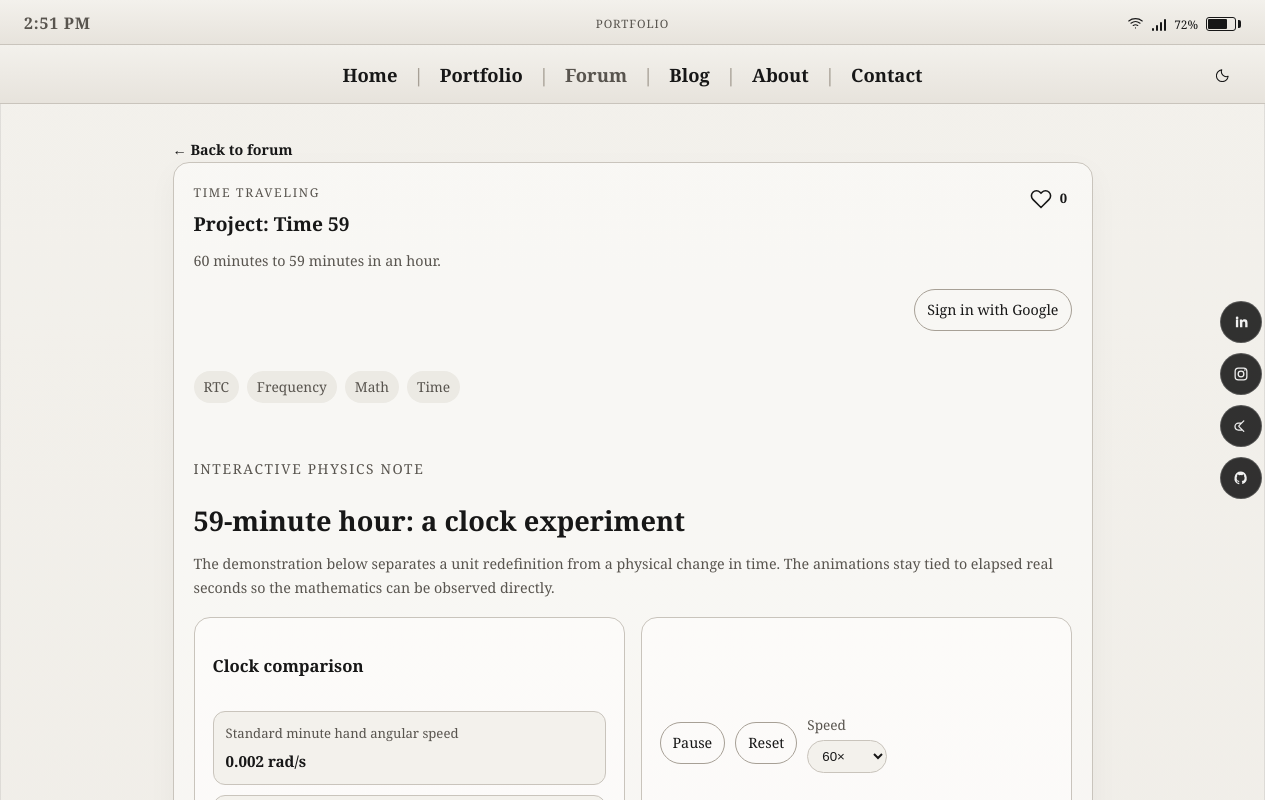
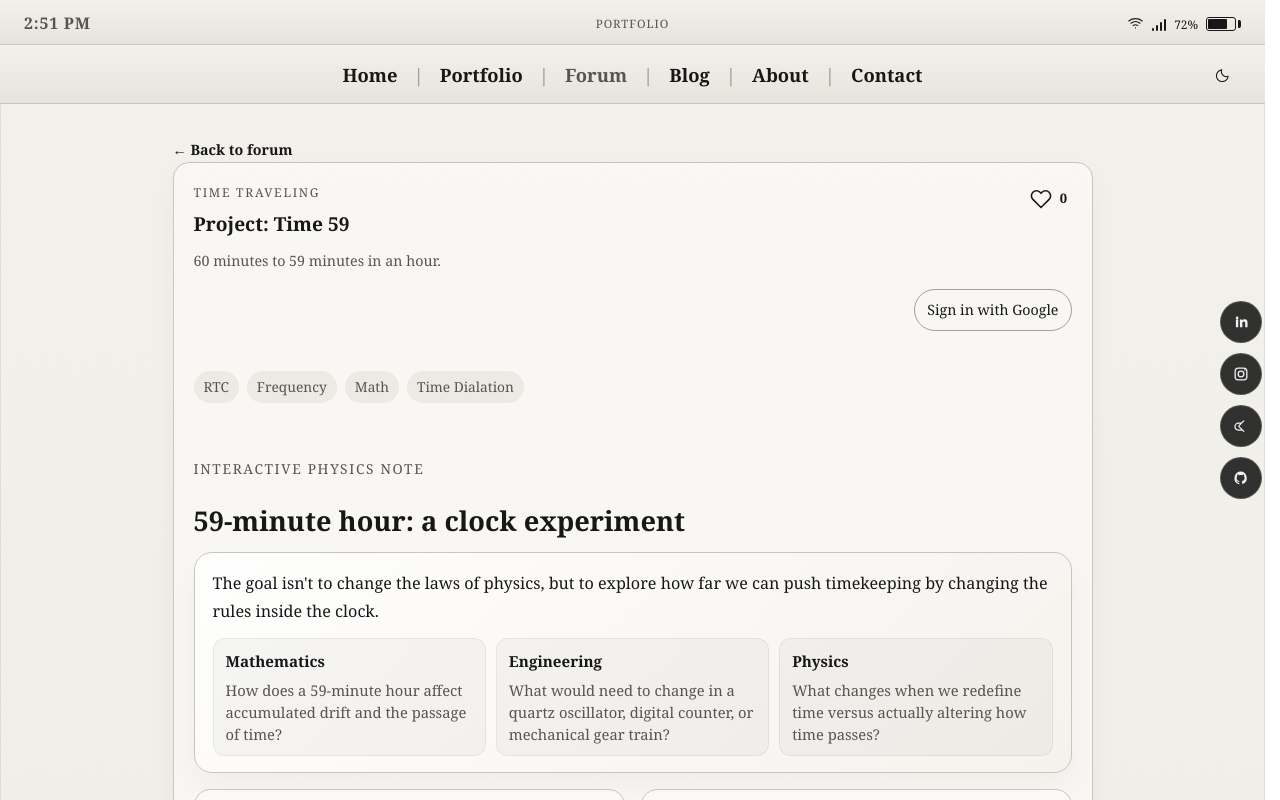
Before and after one commit to Allono07/portfolio_new, a React (Vite) app: page /forum/project-59 in a window 1280 px wide. Shown: the top 800 px of the page. Built offline with nearby package versions, Linux system fonts and the light colour scheme; no server answers; the database is empty.

Commit message:
chore(description update

```diff
--- a/src/components/Time59Visualization.jsx
+++ b/src/components/Time59Visualization.jsx
@@ -168,7 +168,7 @@ function RelativityPair({ velocityRatio, stationaryElapsed, movingElapsed }) {
 
 export default function Time59Visualization() {
   const [isPlaying, setIsPlaying] = useState(true);
-  const [speedMultiplier, setSpeedMultiplier] = useState(60);
+  const [speedMultiplier, setSpeedMultiplier] = useState(10);
   const [timeRange, setTimeRange] = useState(24);
   const [minutesPerHour, setMinutesPerHour] = useState(59);
   const [secondsPerMinute, setSecondsPerMinute] = useState(60);
@@ -241,9 +241,25 @@ export default function Time59Visualization() {
       <div className="time59-intro">
         <p className="page-kicker">Interactive physics note</p>
         <h2 className="time59-title">59-minute hour: a clock experiment</h2>
-        <p className="time59-lead">
-          The demonstration below separates a unit redefinition from a physical change in time. The animations stay tied to elapsed real seconds so the mathematics can be observed directly.
-        </p>
+        <div className="time59-lead-card">
+          <p className="time59-lead">
+            The goal isn't to change the laws of physics, but to explore how far we can push timekeeping by changing the rules inside the clock.
+          </p>
+          <div className="time59-lead-grid">
+            <div className="time59-lead-pill">
+              <strong>Mathematics</strong>
+              <span>How does a 59-minute hour affect accumulated drift and the passage of time?</span>
+            </div>
+            <div className="time59-lead-pill">
+              <strong>Engineering</strong>
+              <span>What would need to change in a quartz oscillator, digital counter, or mechanical gear train?</span>
+            </div>
+            <div className="time59-lead-pill">
+              <strong>Physics</strong>
+              <span>What changes when we redefine time versus actually altering how time passes?</span>
+            </div>
+          </div>
+        </div>
       </div>
 
       <div className="time59-grid time59-grid--two">
--- a/src/data/forumTopics.js
+++ b/src/data/forumTopics.js
@@ -4,7 +4,7 @@ export const forumTopics = [
     title: 'Project: Time 59',
     category: 'Time Traveling',
     description: '60 minutes to 59 minutes in an hour.',
-    tags: ['RTC', 'Frequency', 'Math', 'Time'],
+    tags: ['RTC', 'Frequency', 'Math', 'Time Dialation', ],
   },
 //   {
 //     id: 'community-creator-hub',
--- a/src/styles.css
+++ b/src/styles.css
@@ -368,10 +368,47 @@ textarea {
   font-size: clamp(1.2rem, 2.2vw, 1.7rem);
 }
 
+.time59-lead-card {
+  display: grid;
+  gap: 12px;
+  padding: 16px 18px;
+  border: 1px solid var(--rule);
+  border-radius: 18px;
+  background: linear-gradient(135deg, rgba(255, 255, 255, 0.9), rgba(245, 242, 237, 0.95));
+  box-shadow: 0 12px 30px rgba(17, 17, 17, 0.04);
+}
+
 .time59-lead {
   margin: 0;
-  color: var(--muted);
-  line-height: 1.7;
+  color: var(--ink);
+  line-height: 1.75;
+  font-size: 1.01rem;
+}
+
+.time59-lead-grid {
+  display: grid;
+  gap: 10px;
+  grid-template-columns: repeat(3, minmax(0, 1fr));
+}
+
+.time59-lead-pill {
+  display: grid;
+  gap: 4px;
+  padding: 10px 12px;
+  border-radius: 12px;
+  background: rgba(17, 17, 17, 0.03);
+  border: 1px solid rgba(17, 17, 17, 0.06);
+}
+
+.time59-lead-pill strong {
+  color: var(--ink);
+  font-size: 0.95rem;
+}
+
+.time59-lead-pill span {
+  color: var(--muted);
+  font-size: 0.92rem;
+  line-height: 1.5;
 }
 
 .time59-grid {
```
Also changed, not shown: 1 other file (tests, documents, lock files or other folders).
